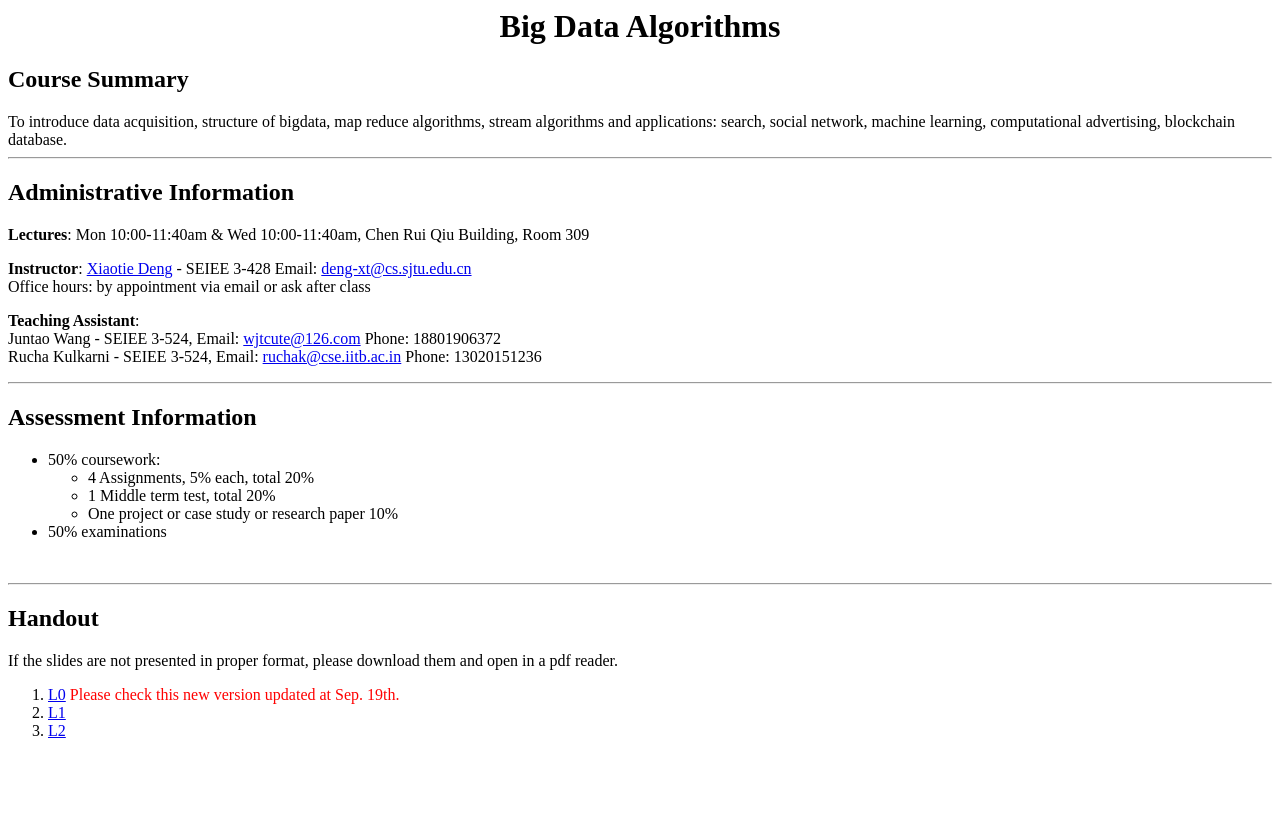
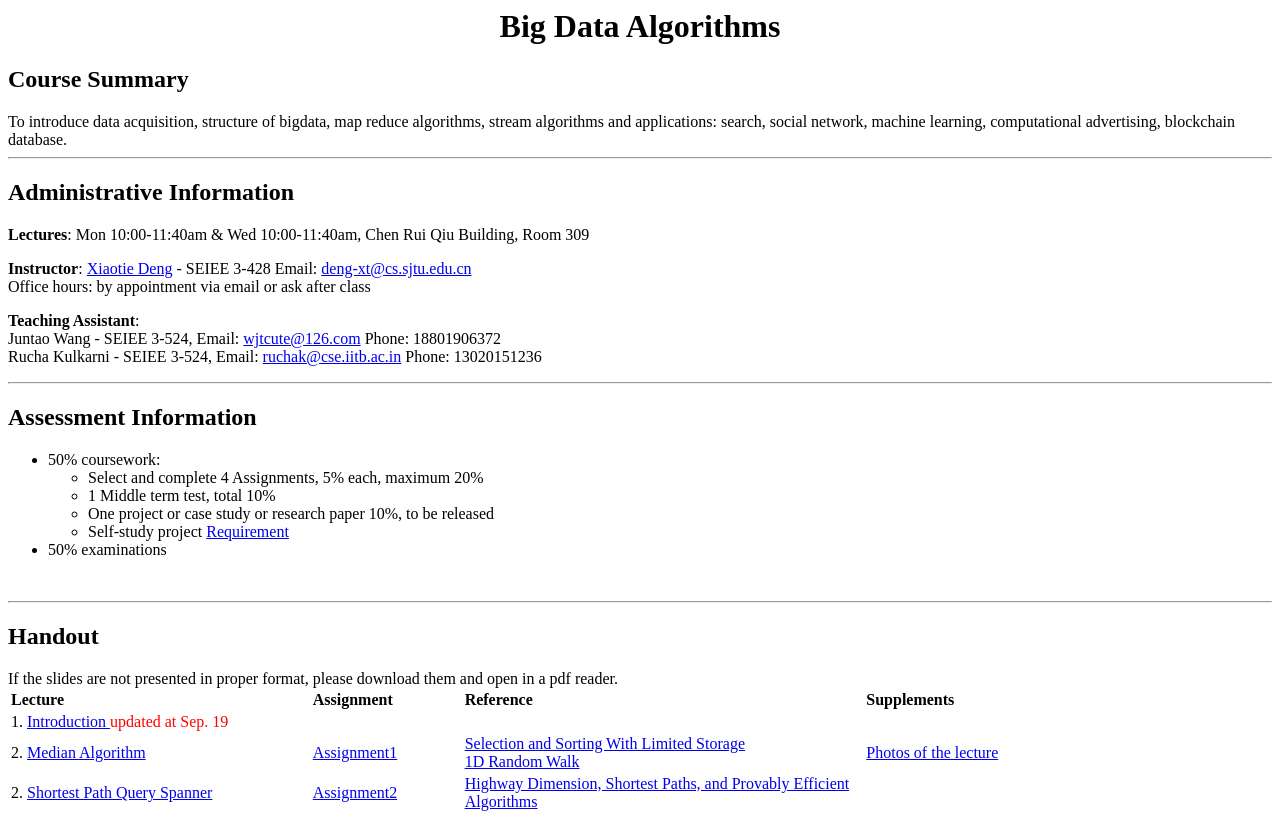
Before and after one commit to wjtcute/Big_Data_Course_TA, a plain HTML site: page index.htm in a window 1280 px wide. Before the commit the page ends 800 px from the top, so only its background shows below. Drawn offline with Linux system fonts and the light colour scheme.

Commit message:
update L2 and assignment

```diff
--- a/index.htm
+++ b/index.htm
@@ -45,9 +45,11 @@ Email: <a href="mailto:ruchak@cse.iitb.ac.in">ruchak@cse.iitb.ac.in</a> Phone: 1
 <ul>
 <li> 50% coursework:
 	<ul>
-	<li> 4 Assignments, 5% each, total 20%
-	<li> 1 Middle term test, total 20%
-	<li> One project or case study or research paper 10%
+	<li> Select and complete 4 Assignments, 5% each, maximum 20%
+	<li> 1 Middle term test, total 10%
+	<li> One project or case study or research paper 10%, to be released
+	<li> Self-study project
+		<a href="https://wjtcute.github.io/Big_Data_Course_TA/Self_Study_Requirement.pdf">Requirement</a>
 	</ul>
 <li> 50% examinations
 </ul>
@@ -56,22 +58,63 @@ Email: <a href="mailto:ruchak@cse.iitb.ac.in">ruchak@cse.iitb.ac.in</a> Phone: 1
 <hr>
 <h2>Handout</h2>
 If the slides are not presented in proper format, please download them and open in a pdf reader.
+
+<!--
 <ol>
 <li> <a href="https://wjtcute.github.io/Big_Data_Course_TA/L0_2016F_encrypted.pdf">L0</a> <font color=red> Please check this new version updated at Sep. 19th.</font>
-<li> <a href="https://wjtcute.github.io/Big_Data_Course_TA/L1_2016F_encrypted.pdf">L1</a>
+<li>
+<a href="https://wjtcute.github.io/Big_Data_Course_TA/L1_2016F_encrypted.pdf">L1</a>
+
+<a href="https://wjtcute.github.io/Big_Data_Course_TA/L1_2016F_photos_encrypted.pdf">Photos of the lecture</a>
+
+Reference:
+<a href="http://cs.ucsb.edu/~suri/cs290/MunroPat.pdf">Selection and Sorting With Limited Storage</a>
+<a href="http://mathworld.wolfram.com/RandomWalk1- Dimensional.html">1D Random Walk</a>
 <li> <a href="https://wjtcute.github.io/Big_Data_Course_TA/L2_2016F_encrypted.pdf">L2</a>
 </ol>
-<!--
-<table width="60%" border="1">
-<tr><td><b>Lecture</b></td><td><b>Date</b></td><td><b>Topic</b></td>
-<td><b>Slides</b></td>
+-->
+
+<table width="80%" border="0">
+<tr>
+<td width="30%"><b>Lecture</b></td>
+<td width="15%"><b>Assignment</b></td>
+<td width="40%"><b>Reference</b></td>
+<td><b>Supplements</b></td>
 </tr>
+
 <tr>
-<td>1</td><td>02/26/2016</td>
-<td>Introduction</td><td><a href="L1.pdf">[pdf]</a></td>
+<td>1. <a href="https://wjtcute.github.io/Big_Data_Course_TA/L0_2016F_encrypted.pdf">Introduction </a> <font color="red">updated at Sep. 19</font>
+</td>
+<td>
+<td>
+</td>
+<td></td>
+<td></td>
+</tr>
+
+<tr>
+<td>2. <a href="https://wjtcute.github.io/Big_Data_Course_TA/L1_2016F_encrypted.pdf">Median Algorithm</a> </td>
+<td><a href="https://wjtcute.github.io/Big_Data_Course_TA/L1_Assignment.pdf">Assignment1</a> </td>
+<td>
+<a href="http://cs.ucsb.edu/~suri/cs290/MunroPat.pdf">Selection and Sorting With Limited Storage</a> <br>
+<a href="http://mathworld.wolfram.com/RandomWalk1-Dimensional.html">1D Random Walk</a>
+</td>
+<td>
+<a href="https://wjtcute.github.io/Big_Data_Course_TA/L1_2016F_photos_encrypted.pdf">Photos of the lecture</a>
+</td>
+</tr>
+
+<tr>
+<td>2. <a href="https://wjtcute.github.io/Big_Data_Course_TA/L1_2016F_encrypted.pdf">Shortest Path Query Spanner</a> </td>
+<td><a href="https://wjtcute.github.io/Big_Data_Course_TA/L2_Assignment.pdf">Assignment2</a> </td>
+<td>
+<a href="http://users.dickinson.edu/~jmac/courses/previous/fall-2014-comp364/resources/goldberg-soda10-paper.pdf">Highway Dimension, Shortest Paths, and Provably Efficient Algorithms</a>
+</td>
+<td>
+</td>
 </tr>
 </table>
--->
+
 
 <br>
 </body>
```
Also changed, not shown: 4 other files.
